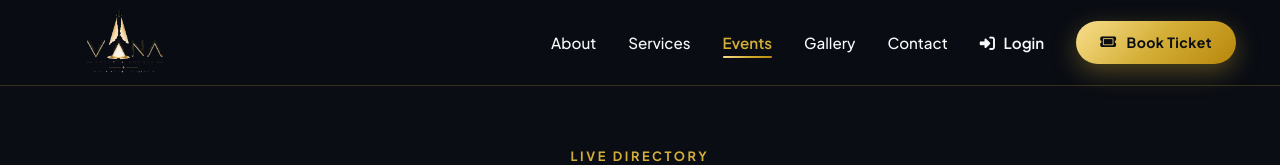
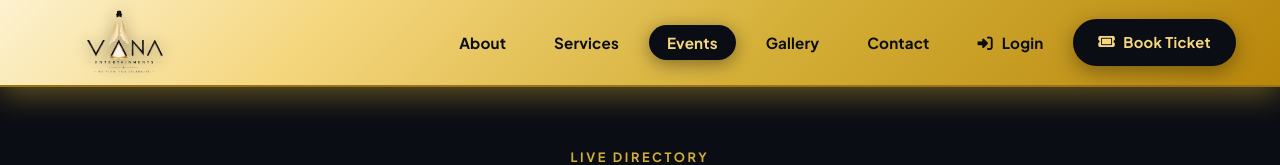
Before and after one commit to TechyDeveloper8/Vana, a React (Vite) app in the folder frontend/: page /events in a window 1280 px wide. Shown: the top 165 px of the page. Built offline with nearby package versions, Linux system fonts and the light colour scheme; no server answers; a web font is replaced by a local one.

Commit message:
Apply royal champagne gold luxury navbar with obsidian black text and buttons

```diff
--- a/frontend/src/components/Navbar.jsx
+++ b/frontend/src/components/Navbar.jsx
@@ -10,7 +10,7 @@ export default function Navbar() {
   const isActive = (path) => (location.pathname === path ? 'active' : '');
 
   return (
-    <header>
+    <header className="navbar-golden">
       <div className="container">
         <Link to="/" className="logo-brand">
           <img
@@ -20,10 +20,6 @@ export default function Navbar() {
           />
         </Link>
 
-
-
-
-
         <nav>
           <ul className={mobileOpen ? 'show' : ''}>
             <li><Link to="/about" className={isActive('/about')} onClick={() => setMobileOpen(false)}>About</Link></li>
@@ -32,10 +28,9 @@ export default function Navbar() {
             <li><Link to="/gallery" className={isActive('/gallery')} onClick={() => setMobileOpen(false)}>Gallery</Link></li>
             <li><Link to="/contact" className={isActive('/contact')} onClick={() => setMobileOpen(false)}>Contact</Link></li>
 
-
             {user?.role === 'admin' && (
               <li>
-                <Link to="/admin/dashboard" style={{ color: 'var(--gold-accent)', fontWeight: 700 }} onClick={() => setMobileOpen(false)}>
+                <Link to="/admin/dashboard" className="nav-admin-link" onClick={() => setMobileOpen(false)}>
                   <i className="fa-solid fa-crown"></i> Admin Dashboard
                 </Link>
               </li>
@@ -44,12 +39,12 @@ export default function Navbar() {
             {user ? (
               <>
                 <li>
-                  <Link to="/dashboard" className={isActive('/dashboard')} onClick={() => setMobileOpen(false)} style={{ color: 'var(--gold-accent)', fontWeight: 600 }}>
+                  <Link to="/dashboard" className={`nav-dash-link ${isActive('/dashboard')}`} onClick={() => setMobileOpen(false)}>
                     <i className="fa-solid fa-gauge-high" style={{ marginRight: '6px' }}></i> My Dashboard
                   </Link>
                 </li>
                 <li>
-                  <button onClick={() => { setMobileOpen(false); logout(); }} className="btn-outline" style={{ padding: '8px 18px', fontSize: '0.85rem' }}>
+                  <button onClick={() => { setMobileOpen(false); logout(); }} className="nav-logout-btn">
                     Logout ({user.name ? user.name.split(' ')[0] : 'User'})
                   </button>
                 </li>
@@ -57,12 +52,12 @@ export default function Navbar() {
             ) : !isLoginHidden ? (
               <>
                 <li>
-                  <Link to="/login" className={isActive('/login')} onClick={() => setMobileOpen(false)} style={{ fontWeight: 600 }}>
+                  <Link to="/login" className={`nav-login-link ${isActive('/login')}`} onClick={() => setMobileOpen(false)}>
                     <i className="fa-solid fa-right-to-bracket" style={{ marginRight: '6px' }}></i> Login
                   </Link>
                 </li>
                 <li>
-                  <Link to="/login" className="primary-btn" style={{ padding: '10px 24px', fontSize: '0.88rem' }} onClick={() => setMobileOpen(false)}>
+                  <Link to="/login" className="nav-book-btn" onClick={() => setMobileOpen(false)}>
                     <i className="fa-solid fa-ticket"></i> Book Ticket
                   </Link>
                 </li>
--- a/frontend/src/index.css
+++ b/frontend/src/index.css
@@ -263,15 +263,16 @@ ul {
   border-color: var(--gold-primary);
 }
 
-/* Header & Sticky Navbar */
-header {
+/* Header & Sticky Full Golden Navbar */
+header, .navbar-golden {
   position: sticky;
   top: 0;
   left: 0;
   width: 100%;
-  background: rgba(10, 13, 20, 0.94);
+  background: linear-gradient(135deg, #FDF2D0 0%, #F5D77F 25%, #D4AF37 60%, #B8860B 100%);
   backdrop-filter: blur(16px);
-  border-bottom: 1px solid rgba(212, 175, 55, 0.22);
+  border-bottom: 2.5px solid #997316;
+  box-shadow: 0 8px 30px rgba(212, 175, 55, 0.45), 0 3px 12px rgba(0, 0, 0, 0.25);
   z-index: 1000;
   transition: var(--transition);
 }
@@ -294,7 +295,12 @@ header .container {
   object-fit: contain;
   margin-top: -4px;
   margin-bottom: -4px;
+  filter: drop-shadow(0 2px 8px rgba(0, 0, 0, 0.45));
   transition: transform 0.3s ease;
+}
+
+.navbar-logo-img:hover {
+  transform: scale(1.04);
 }
 
 @media (max-width: 768px) {
@@ -303,32 +309,31 @@ header .container {
   }
   .navbar-logo-img {
     height: 85px;
-    transform: scale(1.22);
+    transform: scale(1.2);
     transform-origin: left center;
   }
 }
 
-
 .logo-brand .brand-mark {
   width: 42px;
   height: 42px;
-  background: var(--gold-gradient);
+  background: #0A0D14;
   border-radius: var(--radius-sm);
   display: flex;
   align-items: center;
   justify-content: center;
-  color: #FFFFFF;
+  color: var(--gold-accent);
   font-family: var(--font-heading);
-  font-weight: 700;
+  font-weight: 800;
   font-size: 1.4rem;
-  box-shadow: 0 4px 15px var(--gold-glow);
+  box-shadow: 0 4px 15px rgba(0, 0, 0, 0.4);
 }
 
 .logo-brand .brand-name {
   font-family: var(--font-heading);
   font-size: 1.4rem;
-  font-weight: 700;
-  color: var(--text-heading);
+  font-weight: 800;
+  color: #0A0D14;
   letter-spacing: 0.05em;
 }
 
@@ -337,52 +342,152 @@ header .container {
   font-family: var(--font-body);
   font-size: 0.65rem;
   letter-spacing: 0.2em;
-  color: var(--gold-primary);
+  color: #453106;
   text-transform: uppercase;
-  font-weight: 600;
+  font-weight: 800;
   margin-top: -3px;
 }
 
 nav ul {
   display: flex;
   align-items: center;
-  gap: 32px;
+  gap: 12px;
 }
 
 nav ul li a {
-  font-weight: 500;
+  font-weight: 700;
   font-size: 0.95rem;
-  color: var(--text-heading);
+  color: #0A0D14;
   position: relative;
-  padding: 6px 0;
+  padding: 8px 18px;
+  border-radius: var(--radius-full);
+  letter-spacing: 0.01em;
+  transition: var(--transition);
+}
+
+nav ul li a:hover {
+  background: rgba(10, 13, 20, 0.12);
+  color: #000000;
+  transform: translateY(-2px);
+}
+
+nav ul li a.active {
+  background: #0A0D14;
+  color: #F5D77F !important;
+  font-weight: 800;
+  box-shadow: 0 4px 18px rgba(0, 0, 0, 0.4);
 }
 
 nav ul li a::after {
-  content: '';
-  position: absolute;
-  bottom: 0;
-  left: 0;
-  width: 0;
-  height: 2px;
-  background: var(--gold-gradient);
-  transition: var(--transition);
-  border-radius: 2px;
+  display: none;
 }
 
-nav ul li a:hover::after, nav ul li a.active::after {
-  width: 100%;
+/* Custom Navbar Elements on Golden Background */
+.nav-book-btn {
+  display: inline-flex;
+  align-items: center;
+  justify-content: center;
+  gap: 8px;
+  padding: 10px 24px;
+  background: #0A0D14 !important;
+  color: #F5D77F !important;
+  font-family: var(--font-body);
+  font-weight: 800;
+  font-size: 0.92rem;
+  letter-spacing: 0.02em;
+  border-radius: var(--radius-full);
+  border: 1.5px solid rgba(0, 0, 0, 0.3);
+  cursor: pointer;
+  box-shadow: 0 6px 20px rgba(0, 0, 0, 0.35);
+  transition: var(--transition);
 }
 
-nav ul li a.active {
-  color: var(--gold-primary);
-  font-weight: 600;
+.nav-book-btn:hover {
+  background: #141824 !important;
+  color: #FFFFFF !important;
+  transform: translateY(-2px);
+  box-shadow: 0 10px 28px rgba(0, 0, 0, 0.55);
+}
+
+.nav-login-link {
+  color: #0A0D14 !important;
+  font-weight: 800;
+}
+
+.nav-login-link:hover {
+  background: rgba(10, 13, 20, 0.12);
+}
+
+.nav-admin-link {
+  display: inline-flex;
+  align-items: center;
+  gap: 6px;
+  background: rgba(10, 13, 20, 0.12);
+  color: #0A0D14 !important;
+  padding: 8px 16px;
+  border-radius: var(--radius-full);
+  border: 1.5px solid rgba(10, 13, 20, 0.25);
+  font-weight: 800;
+}
+
+.nav-admin-link:hover {
+  background: #0A0D14;
+  color: #F5D77F !important;
+  box-shadow: 0 4px 15px rgba(0, 0, 0, 0.35);
+}
+
+.nav-dash-link {
+  display: inline-flex;
+  align-items: center;
+  gap: 6px;
+  background: rgba(10, 13, 20, 0.1);
+  color: #0A0D14 !important;
+  padding: 8px 16px;
+  border-radius: var(--radius-full);
+  border: 1.5px solid rgba(10, 13, 20, 0.2);
+  font-weight: 700;
+}
+
+.nav-dash-link:hover, .nav-dash-link.active {
+  background: #0A0D14;
+  color: #F5D77F !important;
+  box-shadow: 0 4px 15px rgba(0, 0, 0, 0.35);
+}
+
+.nav-logout-btn {
+  display: inline-flex;
+  align-items: center;
+  justify-content: center;
+  padding: 8px 18px;
+  background: transparent;
+  color: #0A0D14;
+  font-family: var(--font-body);
+  font-weight: 800;
+  font-size: 0.85rem;
+  border-radius: var(--radius-full);
+  border: 2px solid #0A0D14;
+  cursor: pointer;
+  transition: var(--transition);
+}
+
+.nav-logout-btn:hover {
+  background: #0A0D14;
+  color: #F5D77F;
+  transform: translateY(-2px);
+  box-shadow: 0 6px 18px rgba(0, 0, 0, 0.35);
 }
 
 .menu-btn {
   display: none;
-  font-size: 24px;
-  color: var(--text-heading);
+  font-size: 26px;
+  color: #0A0D14;
   cursor: pointer;
+  transition: var(--transition);
+}
+
+.menu-btn:hover {
+  transform: scale(1.1);
+  color: #000000;
 }
 
 /* Cinematic Hero Section */
@@ -1153,12 +1258,12 @@ footer {
     left: 0;
     right: 0;
     width: 100%;
-    background: #0F131D;
+    background: linear-gradient(180deg, #FDF2D0 0%, #F5D77F 40%, #D4AF37 100%);
     flex-direction: column;
     padding: 20px 24px;
-    border-bottom: 1px solid rgba(212, 175, 55, 0.25);
-    box-shadow: 0 15px 35px rgba(0, 0, 0, 0.8);
-    gap: 16px;
+    border-bottom: 2.5px solid #997316;
+    box-shadow: 0 15px 35px rgba(0, 0, 0, 0.6);
+    gap: 12px;
     z-index: 99999;
     max-height: calc(100vh - 75px);
     overflow-y: auto;
@@ -1171,8 +1276,16 @@ footer {
   nav ul li a, nav ul li button {
     display: block;
     width: 100%;
-    padding: 12px 0;
+    padding: 12px 18px;
     font-size: 1.05rem;
+    color: #0A0D14;
+    border-bottom: 1px solid rgba(10, 13, 20, 0.1);
+    border-radius: 8px;
+  }
+
+  nav ul li a.active {
+    background: #0A0D14;
+    color: #F5D77F !important;
   }
 
   .menu-btn {
```
